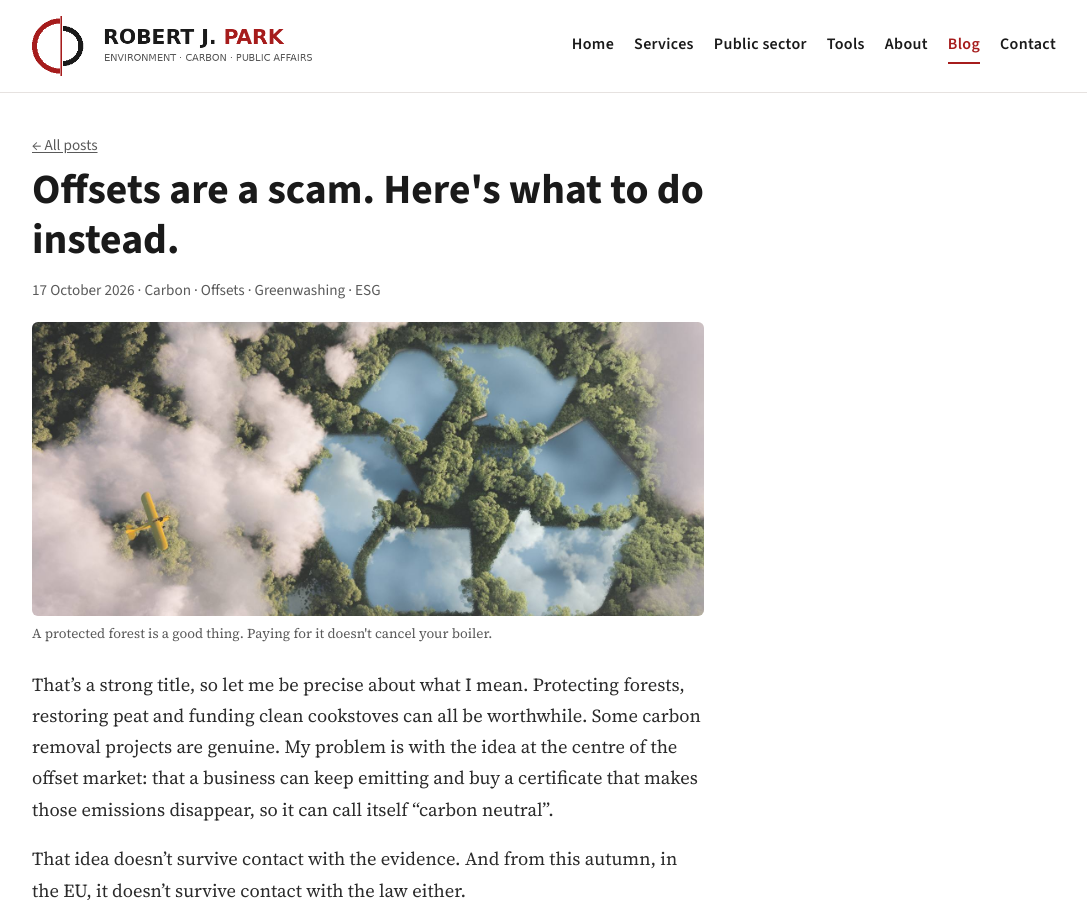
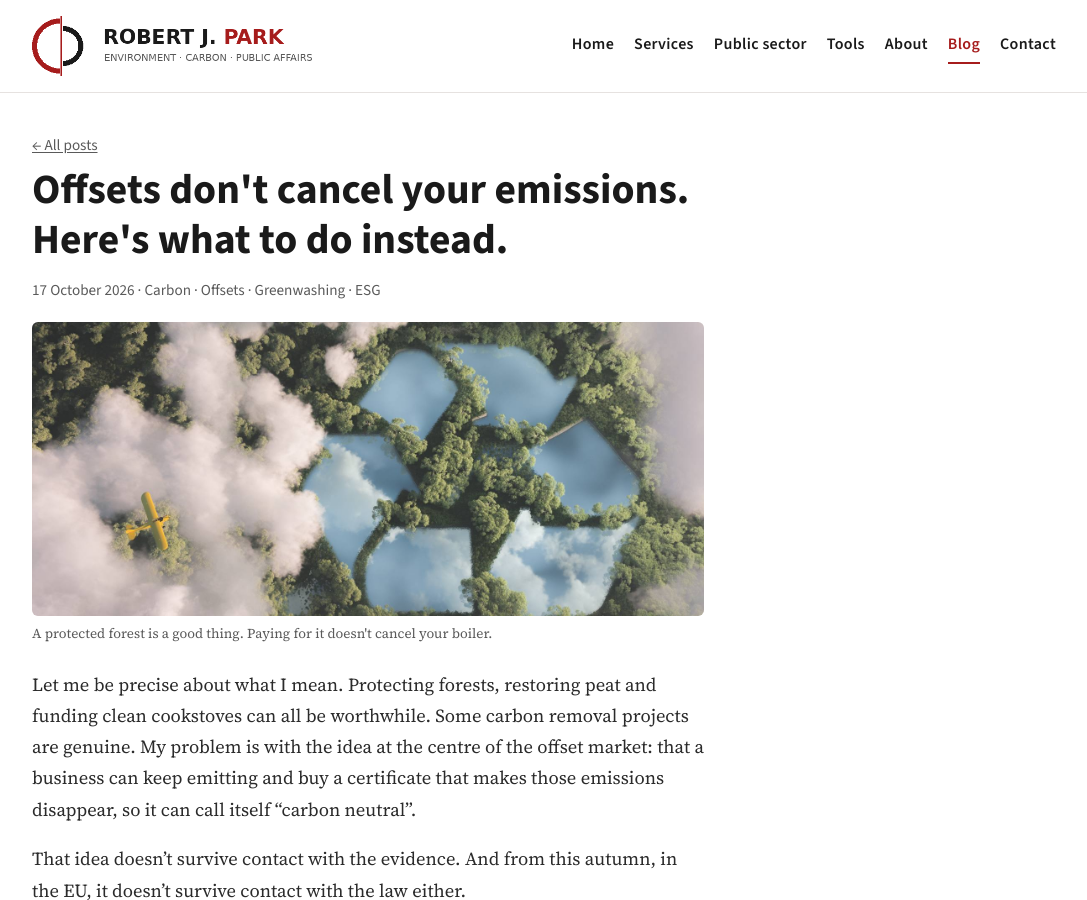
Before and after one commit to robertjparkuk/RobertJParkuk.github.io, a Jekyll site: the page built from _posts/2026-10-17-offsets-are-a-scam.md, in a window 1280 px wide and 900 px high. Shown: the whole window, without its empty margins (96-1183 px from the left). Built offline with Jekyll 4.4.1, drawn with Linux system fonts in a browser that asks for light colours; our own code applies the rules of GitHub Pages for plain Markdown files.

Commit message:
Retitle offsets post: "Offsets don't cancel your emissions" (decision 4); slug unchanged
Co-Authored-By: Claude Opus 5.5 <noreply@anthropic.com>
Claude-Session: https://claude.ai/code/session_01XruLmxAT3KinoYCjapAQMm

```diff
--- a/_posts/2026-10-17-offsets-are-a-scam.md
+++ b/_posts/2026-10-17-offsets-are-a-scam.md
@@ -1,5 +1,5 @@
 ---
-title: "Offsets are a scam. Here's what to do instead."
+title: "Offsets don't cancel your emissions. Here's what to do instead."
 date: 2026-10-17 00:20:00 +0100
 tags: [Carbon, Offsets, Greenwashing, ESG]
 image: /assets/photos/recycle-forest.jpg
@@ -7,7 +7,7 @@ image: /assets/photos/recycle-forest.jpg
 
 <figure class="page-photo"><img src="{{ '/assets/photos/recycle-forest.jpg' | relative_url }}" alt="Sunlight through a forest canopy" loading="lazy"><figcaption>A protected forest is a good thing. Paying for it doesn't cancel your boiler.</figcaption></figure>
 
-That's a strong title, so let me be precise about what I mean. Protecting forests, restoring peat and funding clean cookstoves can all be worthwhile. Some carbon removal projects are genuine. My problem is with the idea at the centre of the offset market: that a business can keep emitting and buy a certificate that makes those emissions disappear, so it can call itself "carbon neutral".
+Let me be precise about what I mean. Protecting forests, restoring peat and funding clean cookstoves can all be worthwhile. Some carbon removal projects are genuine. My problem is with the idea at the centre of the offset market: that a business can keep emitting and buy a certificate that makes those emissions disappear, so it can call itself "carbon neutral".
 
 That idea doesn't survive contact with the evidence. And from this autumn, in the EU, it doesn't survive contact with the law either.
 
```
